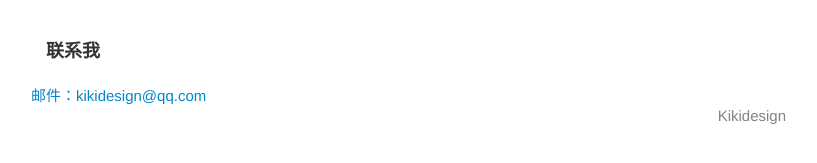
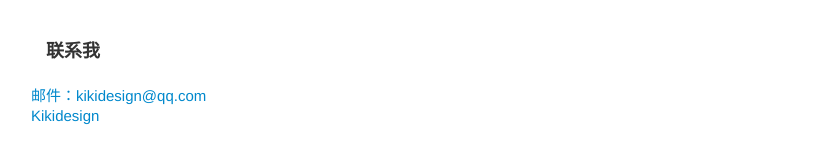
Before and after one commit to kikidesign/kikidesign.github.io, a Jekyll site: the page built from index.html, in a window 1280 px wide. Shown: the part 4182-4345 px from the top of the page, without its empty margins (224-1041 px from the left). Built offline with Jekyll 4.4.1, drawn with Linux system fonts in a browser that asks for light colours.

Commit message:
调整CSS4

```diff
--- a/_includes/footer.html
+++ b/_includes/footer.html
@@ -5,13 +5,12 @@
     <h2 class="footer-heading">联系我</h2>
 
     <div class="footer-col-wrapper">
-      <div>
         <ul class="contact-list">
           <li><a href="mailto:{{ site.email }}">邮件：{{ site.email }}</a></li>
-          <li class="username" align="right"><span class="icon  icon--github"></span>{{ site.github_username }}</li>
+          <li class="username"><span class="icon  icon--github"></span><a href="https://github.com/{{ site.github_username }}">{{ site.github_username }}</a></li>
         </ul>
-      </div>
     </div>
+
   </div>
 
 </footer>
```
